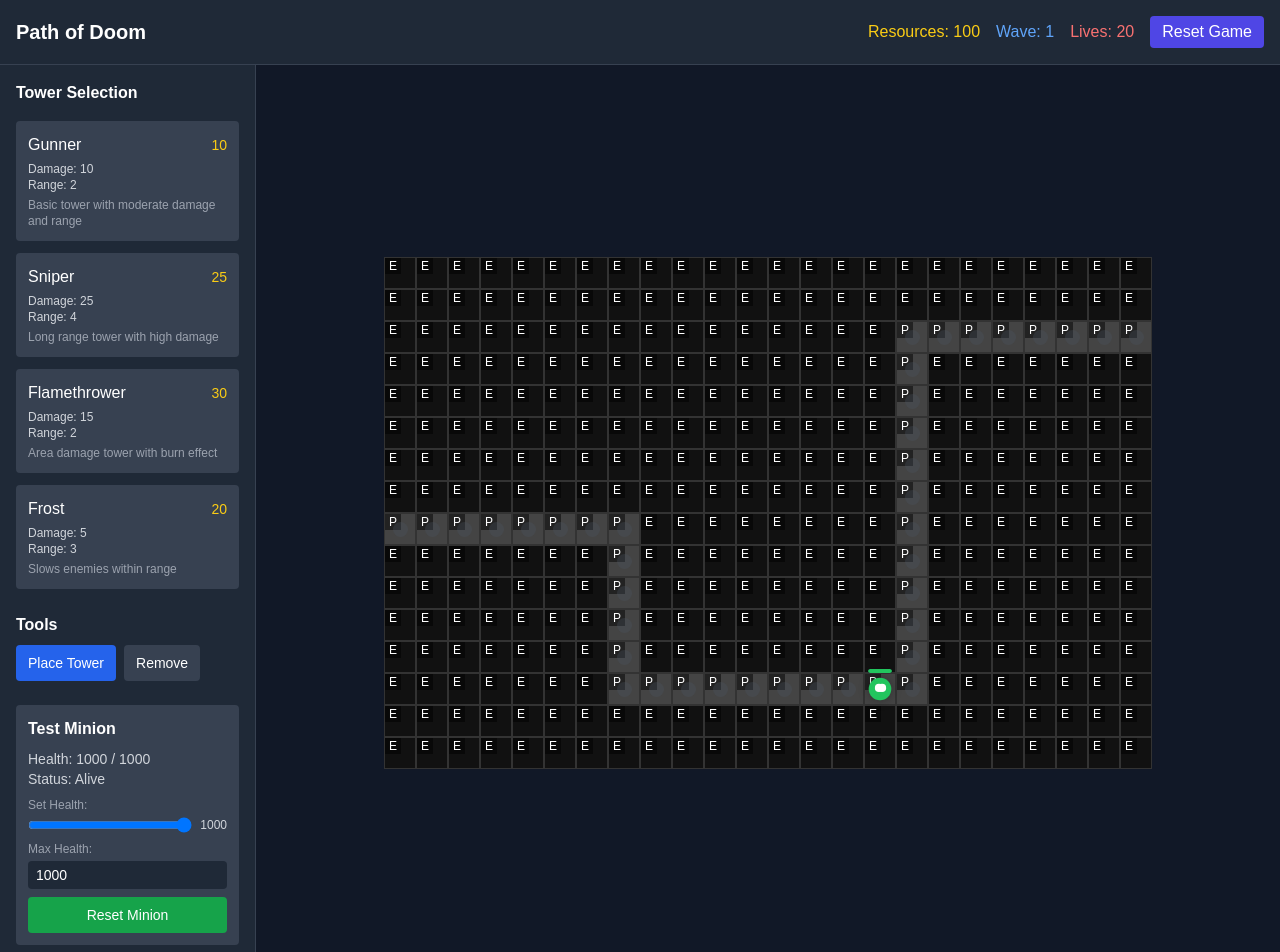
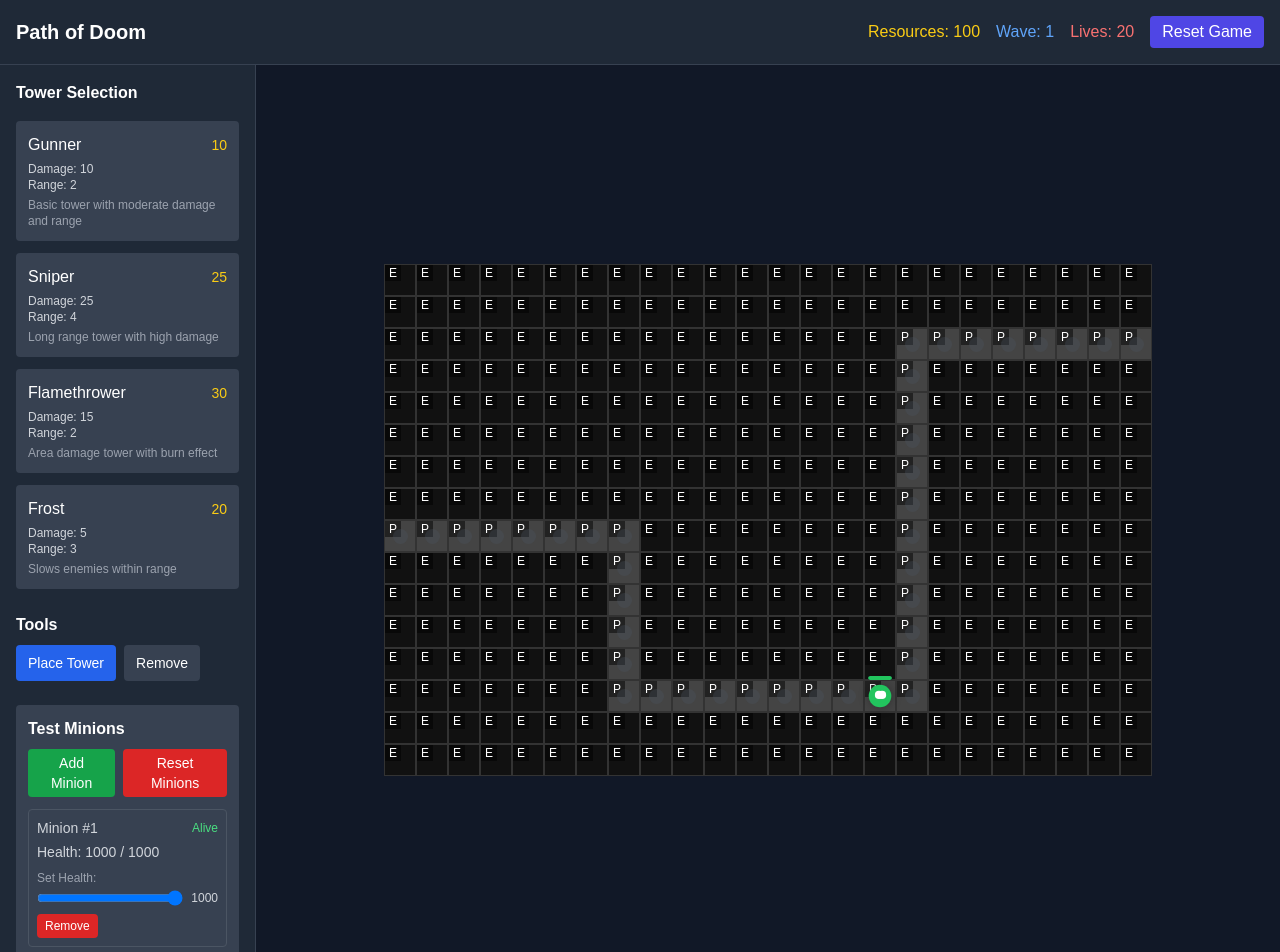
Before and after one commit to viggosjostrom/path-of-doom, a Next.js app: page / in a window 1280 px wide. Shown: the top 952 px of the page. Built offline with nearby package versions, Linux system fonts and the light colour scheme.

Commit message:
added possibility to have multiple minions

```diff
--- a/src/game/components/Game.tsx
+++ b/src/game/components/Game.tsx
@@ -37,7 +37,7 @@ export const Game: React.FC = () => {
 
   // Tower and minion state
   const [towers, setTowers] = useState<Tower[]>([]);
-  const [testMinion, setTestMinion] = useState<Minion | null>(null);
+  const [testMinions, setTestMinions] = useState<Minion[]>([]);
   const [activeAttacks, setActiveAttacks] = useState<{tower: Tower, target: Minion, id: string}[]>([]);
 
   // Animation frame reference
@@ -49,16 +49,16 @@ export const Game: React.FC = () => {
     createDefaultPath(createGrid(GRID_WIDTH, GRID_HEIGHT))
   );
 
-  // Create test minion on path
+  // Create test minions on path - only run once on initial mount
   useEffect(() => {
     const path = extractPathFromGrid(grid);
     if (path.length > 0) {
-      // Place minion in the middle of the path
+      // Create initial test minion in the middle of the path
       const pathPosition = Math.floor(path.length / 2);
       const minionPosition = path[pathPosition];
 
-      const newMinion: Minion = {
-        id: 'test-minion',
+      const initialMinion: Minion = {
+        id: 'test-minion-1',
         type: 'Grunt',
         health: 1000,
         maxHealth: 1000,
@@ -72,13 +72,14 @@ export const Game: React.FC = () => {
         isDead: false
       };
 
-      setTestMinion(newMinion);
+      setTestMinions([initialMinion]);
     }
-  }, [grid]);
+  // eslint-disable-next-line react-hooks/exhaustive-deps
+  }, []); // Empty dependency array means this only runs once on mount
 
   // Game update loop
   useEffect(() => {
-    if (!testMinion) return;
+    if (testMinions.length === 0) return;
 
     const updateGame = (timestamp: number) => {
       const now = Date.now();
@@ -100,31 +101,54 @@ export const Game: React.FC = () => {
           }
 
           // Check if tower can attack
-          if (tower.currentCooldown <= 0 && testMinion && !testMinion.isDead) {
-            // Calculate distance to minion
-            const dx = tower.position.x - Math.floor(testMinion.position.x);
-            const dy = tower.position.y - Math.floor(testMinion.position.y);
+          if (tower.currentCooldown <= 0) {
+            // Find alive minions
+            const aliveMinions = testMinions.filter(minion => !minion.isDead);
+
+            // For area effect towers (Flamethrower), find all minions in range
+            const isAreaEffect = tower.type === 'Flamethrower';
+            const minionsInRange: Minion[] = [];
+
+            for (const minion of aliveMinions) {
+              const dx = tower.position.x - Math.floor(minion.position.x);
+              const dy = tower.position.y - Math.floor(minion.position.y);
               const distance = Math.abs(dx) + Math.abs(dy);
 
-            // If minion is in range, attack (but only if this tower hasn't attacked this frame)
-            if (distance <= tower.range && !attackingTowerIds.has(tower.id)) {
+              if (distance <= tower.range) {
+                minionsInRange.push(minion);
+
+                // For non-area effect towers, only target one minion
+                if (!isAreaEffect) break;
+              }
+            }
+
+            // If there are minions in range and this tower hasn't attacked this frame
+            if (minionsInRange.length > 0 && !attackingTowerIds.has(tower.id)) {
               // Mark this tower as attacking this frame
               attackingTowerIds.add(tower.id);
 
-              console.log(`Tower at (${tower.position.x}, ${tower.position.y}) attacking minion at (${testMinion.position.x}, ${testMinion.position.y}), distance: ${distance}, range: ${tower.range}`);
+              // For each minion in range (or just the first one for non-area effect towers)
+              const targetsToAttack = isAreaEffect ? minionsInRange : [minionsInRange[0]];
+
+              for (const target of targetsToAttack) {
+                console.log(`Tower at (${tower.position.x}, ${tower.position.y}) attacking minion at (${target.position.x}, ${target.position.y})`);
 
                 // Create attack animation with a truly unique ID
-              const attackId = `attack-${tower.id}-${Date.now()}-${Math.random().toString(36).substring(2, 10)}`;
+                const attackId = `attack-${tower.id}-${target.id}-${Date.now()}-${Math.random().toString(36).substring(2, 10)}`;
+
+                // Calculate distance for animation duration
+                const dx = tower.position.x - Math.floor(target.position.x);
+                const dy = tower.position.y - Math.floor(target.position.y);
+                const distance = Math.abs(dx) + Math.abs(dy);
 
                 // Calculate animation duration based on distance
-              // Base duration plus additional time per tile of distance
                 const animationDuration = 100 + (distance * 150); // 250ms for 1 tile, 400ms for 2 tiles, etc.
 
                 setActiveAttacks(prev => [
                   ...prev,
                   {
                     tower,
-                  target: testMinion,
+                    target,
                     id: attackId
                   }
                 ]);
@@ -136,20 +160,21 @@ export const Game: React.FC = () => {
 
                 // Apply damage after animation
                 setTimeout(() => {
-                setTestMinion(prev => {
-                  if (!prev || prev.isDead) return prev;
+                  setTestMinions(prev => prev.map(minion => {
+                    if (minion.id !== target.id || minion.isDead) return minion;
 
-                  console.log(`Tower ${tower.type} dealing ${tower.damage} damage to minion with ${prev.health} health`);
-                  const newHealth = Math.max(0, prev.health - tower.damage);
+                    console.log(`Tower ${tower.type} dealing ${tower.damage} damage to minion with ${minion.health} health`);
+                    const newHealth = Math.max(0, minion.health - tower.damage);
                     const isDead = newHealth <= 0;
 
                     return {
-                    ...prev,
+                      ...minion,
                       health: newHealth,
                       isDead
                     };
-                });
+                  }));
                 }, animationDuration - 100); // Apply damage just before animation ends
+              }
 
               // Reset tower cooldown
               return {
@@ -177,10 +202,12 @@ export const Game: React.FC = () => {
         cancelAnimationFrame(animationFrameRef.current);
       }
     };
-  }, [testMinion]);
+  }, [testMinions]);
 
   // Handle cell click
   const handleCellClick = (x: number, y: number) => {
+    console.log(`Cell clicked at (${x}, ${y}), current minions:`, testMinions);
+
     // Toggle cell type based on selected tool
     setGrid(prevGrid => {
       const newGrid = [...prevGrid.map(row => [...row])];
@@ -217,6 +244,9 @@ export const Game: React.FC = () => {
 
             // Deduct resources
             setResources(prev => Math.max(0, prev - selectedTower.cost));
+
+            // Log minions after tower placement
+            console.log("Tower placed, current minions:", testMinions);
           } else {
             // Not enough resources - could show a notification here
             console.log("Not enough resources!");
@@ -239,6 +269,7 @@ export const Game: React.FC = () => {
             type: 'Empty',
             towerId: undefined
           };
+
           // Refund some resources
           setResources(prev => prev + refundAmount);
         }
@@ -257,12 +288,12 @@ export const Game: React.FC = () => {
     setSelectedTower(null);
     setTowers([]);
 
-    // Reset test minion
+    // Reset test minions
     const path = extractPathFromGrid(createDefaultPath(createGrid(GRID_WIDTH, GRID_HEIGHT)));
     if (path.length > 0) {
       const pathPosition = Math.floor(path.length / 2);
-      setTestMinion({
-        id: 'test-minion',
+      setTestMinions([{
+        id: 'test-minion-1',
         type: 'Grunt',
         health: 1000,
         maxHealth: 1000,
@@ -274,7 +305,7 @@ export const Game: React.FC = () => {
         pathIndex: pathPosition,
         effects: [],
         isDead: false
-      });
+      }]);
     }
   };
 
@@ -340,6 +371,100 @@ export const Game: React.FC = () => {
   // Handle tower selection
   const handleTowerSelect = (tower: TowerSelection) => {
     setSelectedTower(tower);
+  };
+
+  // Add a function to add a new test minion
+  const addTestMinion = () => {
+    const path = extractPathFromGrid(grid);
+    if (path.length === 0) return;
+
+    // Find a position on the path that doesn't already have a minion
+    // Try to place it adjacent to an existing minion if possible
+    let pathPosition = -1;
+    const existingPositions = new Set(testMinions.map(m => m.pathIndex));
+
+    // First try to find a position adjacent to an existing minion
+    for (const minion of testMinions) {
+      const adjacentPositions = [minion.pathIndex - 1, minion.pathIndex + 1];
+      for (const pos of adjacentPositions) {
+        if (pos >= 0 && pos < path.length && !existingPositions.has(pos)) {
+          pathPosition = pos;
+          break;
+        }
+      }
+      if (pathPosition !== -1) break;
+    }
+
+    // If no adjacent position found, place it in the middle or at a random position
+    if (pathPosition === -1) {
+      if (testMinions.length === 0) {
+        // If no minions exist, place in the middle
+        pathPosition = Math.floor(path.length / 2);
+      } else {
+        // Otherwise find a random unoccupied position
+        const availablePositions = Array.from(
+          { length: path.length },
+          (_, i) => i
+        ).filter(i => !existingPositions.has(i));
+
+        if (availablePositions.length > 0) {
+          pathPosition = availablePositions[Math.floor(Math.random() * availablePositions.length)];
+        } else {
+          // All positions are occupied, can't add more
+          return;
+        }
+      }
+    }
+
+    const minionPosition = path[pathPosition];
+    const newMinion: Minion = {
+      id: `test-minion-${testMinions.length + 1}-${Date.now()}`,
+      type: 'Grunt',
+      health: 1000,
+      maxHealth: 1000,
+      speed: 0,
+      reward: 10,
+      abilities: [],
+      position: minionPosition,
+      path: path,
+      pathIndex: pathPosition,
+      effects: [],
+      isDead: false
+    };
+
+    console.log("Adding new minion:", newMinion);
+    setTestMinions(prev => {
+      const updated = [...prev, newMinion];
+      console.log("Updated minions:", updated);
+      return updated;
+    });
+  };
+
+  // Add a function to reset all test minions
+  const resetTestMinions = () => {
+    const path = extractPathFromGrid(grid);
+    if (path.length === 0) return;
+
+    // Reset to a single minion in the middle of the path
+    const pathPosition = Math.floor(path.length / 2);
+    const minionPosition = path[pathPosition];
+
+    const initialMinion: Minion = {
+      id: 'test-minion-1',
+      type: 'Grunt',
+      health: 1000,
+      maxHealth: 1000,
+      speed: 0,
+      reward: 10,
+      abilities: [],
+      position: minionPosition,
+      path: path,
+      pathIndex: pathPosition,
+      effects: [],
+      isDead: false
+    };
+
+    setTestMinions([initialMinion]);
   };
 
   return (
@@ -418,11 +543,38 @@ export const Game: React.FC = () => {
 
           {/* Test Minion Controls */}
           <div className="mt-6 p-3 bg-gray-700 rounded">
-            <h3 className="text-white font-bold mb-2">Test Minion</h3>
-            {testMinion && (
-              <div className="text-sm text-gray-300">
-                <div>Health: {Math.max(0, testMinion.health)} / {testMinion.maxHealth}</div>
-                <div>Status: {testMinion.isDead ? 'Dead' : 'Alive'}</div>
+            <h3 className="text-white font-bold mb-2">Test Minions</h3>
+            <div className="flex space-x-2 mb-3">
+              <button
+                className="px-3 py-1 bg-green-600 hover:bg-green-700 text-white rounded text-sm"
+                onClick={addTestMinion}
+              >
+                Add Minion
+              </button>
+              <button
+                className="px-3 py-1 bg-red-600 hover:bg-red-700 text-white rounded text-sm"
+                onClick={resetTestMinions}
+              >
+                Reset Minions
+              </button>
+            </div>
+
+            {testMinions.length > 0 && (
+              <div className="space-y-4">
+                {testMinions.map((minion, index) => (
+                  <div key={minion.id} className="text-sm text-gray-300 border border-gray-600 p-2 rounded">
+                    <div className="flex justify-between items-center mb-1">
+                      <div className="font-medium">Minion #{index + 1}</div>
+                      <div className="text-xs">
+                        {minion.isDead ? (
+                          <span className="text-red-400">Dead</span>
+                        ) : (
+                          <span className="text-green-400">Alive</span>
+                        )}
+                      </div>
+                    </div>
+
+                    <div>Health: {Math.max(0, minion.health)} / {minion.maxHealth}</div>
 
                     {/* Health Slider */}
                     <div className="mt-2">
@@ -431,81 +583,36 @@ export const Game: React.FC = () => {
                         <input
                           type="range"
                           min="0"
-                      max={testMinion.maxHealth}
-                      value={testMinion.health}
+                          max={minion.maxHealth}
+                          value={minion.health}
                           onChange={(e) => {
                             const newHealth = parseInt(e.target.value);
-                        setTestMinion(prev => {
-                          if (!prev) return prev;
+                            setTestMinions(prev => prev.map(m => {
+                              if (m.id !== minion.id) return m;
                               return {
-                            ...prev,
+                                ...m,
                                 health: newHealth,
                                 isDead: newHealth <= 0
                               };
-                        });
+                            }));
                           }}
                           className="w-full"
                         />
-                    <span className="text-xs">{Math.max(0, testMinion.health)}</span>
+                        <span className="text-xs">{Math.max(0, minion.health)}</span>
                       </div>
                     </div>
 
-                {/* Max Health Input */}
-                <div className="mt-2">
-                  <label className="block text-xs text-gray-400 mb-1">Max Health:</label>
-                  <div className="flex items-center space-x-2">
-                    <input
-                      type="number"
-                      min="1"
-                      max="10000"
-                      value={testMinion.maxHealth}
-                      onChange={(e) => {
-                        const newMaxHealth = Math.max(1, parseInt(e.target.value) || 1);
-                        setTestMinion(prev => {
-                          if (!prev) return prev;
-                          // Adjust current health if it's higher than new max
-                          const newHealth = Math.min(prev.health, newMaxHealth);
-                          return {
-                            ...prev,
-                            health: newHealth,
-                            maxHealth: newMaxHealth,
-                            isDead: newHealth <= 0
-                          };
-                        });
-                      }}
-                      className="w-full bg-gray-800 text-white px-2 py-1 rounded"
-                    />
-                  </div>
-                </div>
-
-                <div className="mt-2">
+                    {/* Remove button */}
                     <button
-                    className="w-full px-3 py-2 bg-green-600 hover:bg-green-700 text-white rounded text-sm transition-colors"
+                      className="mt-2 px-2 py-1 bg-red-600 hover:bg-red-700 text-white rounded text-xs"
                       onClick={() => {
-                      // Reset just the test minion
-                      const path = extractPathFromGrid(grid);
-                      if (path.length > 0) {
-                        const pathPosition = Math.floor(path.length / 2);
-                        setTestMinion({
-                          id: 'test-minion',
-                          type: 'Grunt',
-                          health: 1000,
-                          maxHealth: 1000,
-                          speed: 0,
-                          reward: 10,
-                          abilities: [],
-                          position: path[pathPosition],
-                          path: path,
-                          pathIndex: pathPosition,
-                          effects: [],
-                          isDead: false
-                        });
-                      }
+                        setTestMinions(prev => prev.filter(m => m.id !== minion.id));
                       }}
                     >
-                    Reset Minion
+                      Remove
                     </button>
                   </div>
+                ))}
               </div>
             )}
           </div>
@@ -523,10 +630,10 @@ export const Game: React.FC = () => {
               cellSize={cellSize}
             />
 
-            {/* Render test minion */}
-            {testMinion && !testMinion.isDead && (
-              <TestMinion minion={testMinion} />
-            )}
+            {/* Render test minions */}
+            {testMinions.map(minion => !minion.isDead && (
+              <TestMinion key={minion.id} minion={minion} />
+            ))}
 
             {/* Render active attacks */}
             {activeAttacks.map(attack => (
```
Lines whose indentation alone changed are shown as unchanged.
